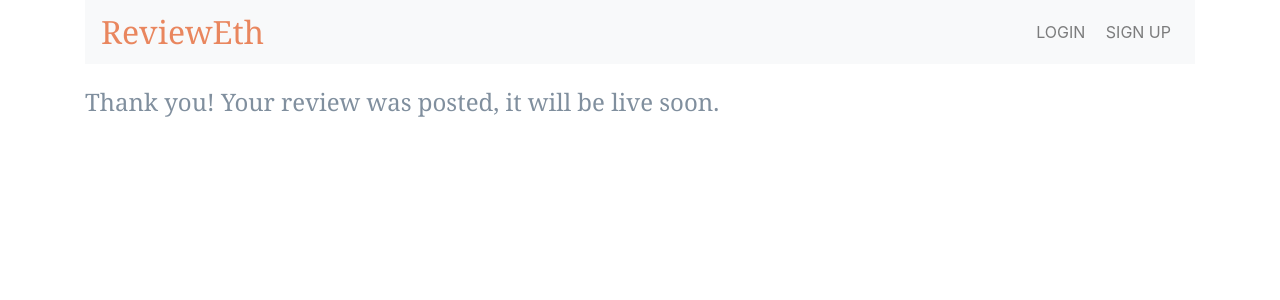
After one commit to bezunesh/rate_and_review, a Django app: page /reviews/reviews/posted/ in a window 1280 px wide. The commit adds this page. Shown: the top 300 px of the page. Run offline with Django 3.2, Linux system fonts and the light colour scheme; some libraries are stand-ins or nearby versions.

Commit message:
feat: updates review posted page

```diff
--- a/userreviews/static/userreviews/css/style.css
+++ b/userreviews/static/userreviews/css/style.css
@@ -52,7 +52,6 @@ div.signup{
 
 h1, h2, h3, h4, h5, h6 {
   font-family: "Playfair Display", Georgia, "Times New Roman", serif/*rtl:Amiri, Georgia, "Times New Roman", serif*/;
-  color: #e9865e;
 }
 
 .display-4 {
--- a/userreviews/templates/base.html
+++ b/userreviews/templates/base.html
@@ -5,7 +5,7 @@
 	<title> {% block title %}Rate and Review {% endblock title %}</title>
 	<meta name="viewport" content="width=device-width, initial-scale=1">
   <link rel="stylesheet" type="text/css" href="{% static 'userreviews/bootstrap-4.5.3-dist/css/bootstrap.min.css' %}">
-	<link rel="stylesheet" type="text/css" href="{% static 'userreviews/style.css' %}">
+	<link rel="stylesheet" type="text/css" href="{% static 'userreviews/css/style.css' %}">
 
 </head>
 <body>
--- /dev/null
+++ b/userreviews/templates/userreviews/review_posted.html
@@ -0,0 +1,7 @@
+{% extends 'base.html' %}
+
+{% block title %} Review posted {% endblock %}
+
+{% block content %}
+<h4>{{ msg }}</h4>
+{% endblock content %}
--- a/userreviews/urls.py
+++ b/userreviews/urls.py
@@ -7,5 +7,6 @@ urlpatterns = [
     path('', views.index, name='index'),
     path('category/<int:category_id>', views.category, name='category'),
     path('item/<int:item_id>', views.item, name='item'),
-    path('evaluate/<int:item_id>', views.evaluate, name='evaluate')
+    path('evaluate/<int:item_id>', views.evaluate, name='evaluate'),
+    path('reviews/posted/', views.reviewPosted, name='review_was_posted')
 ]
--- a/userreviews/views.py
+++ b/userreviews/views.py
@@ -24,3 +24,6 @@ def item(request, item_id):
 def evaluate(request, item_id):
     item = get_object_or_404(Item, pk=item_id)
     return render(request, 'userreviews/evaluate.html', {'item': item})
+
+def reviewPosted(request):
+    return render(request, 'userreviews/review_posted.html', {'msg': 'Thank you! Your review was posted, it will be live soon.'})
```
Also changed, not shown: userreviews/templates/userreviews/evaluate.html (+4 -4 lines).
